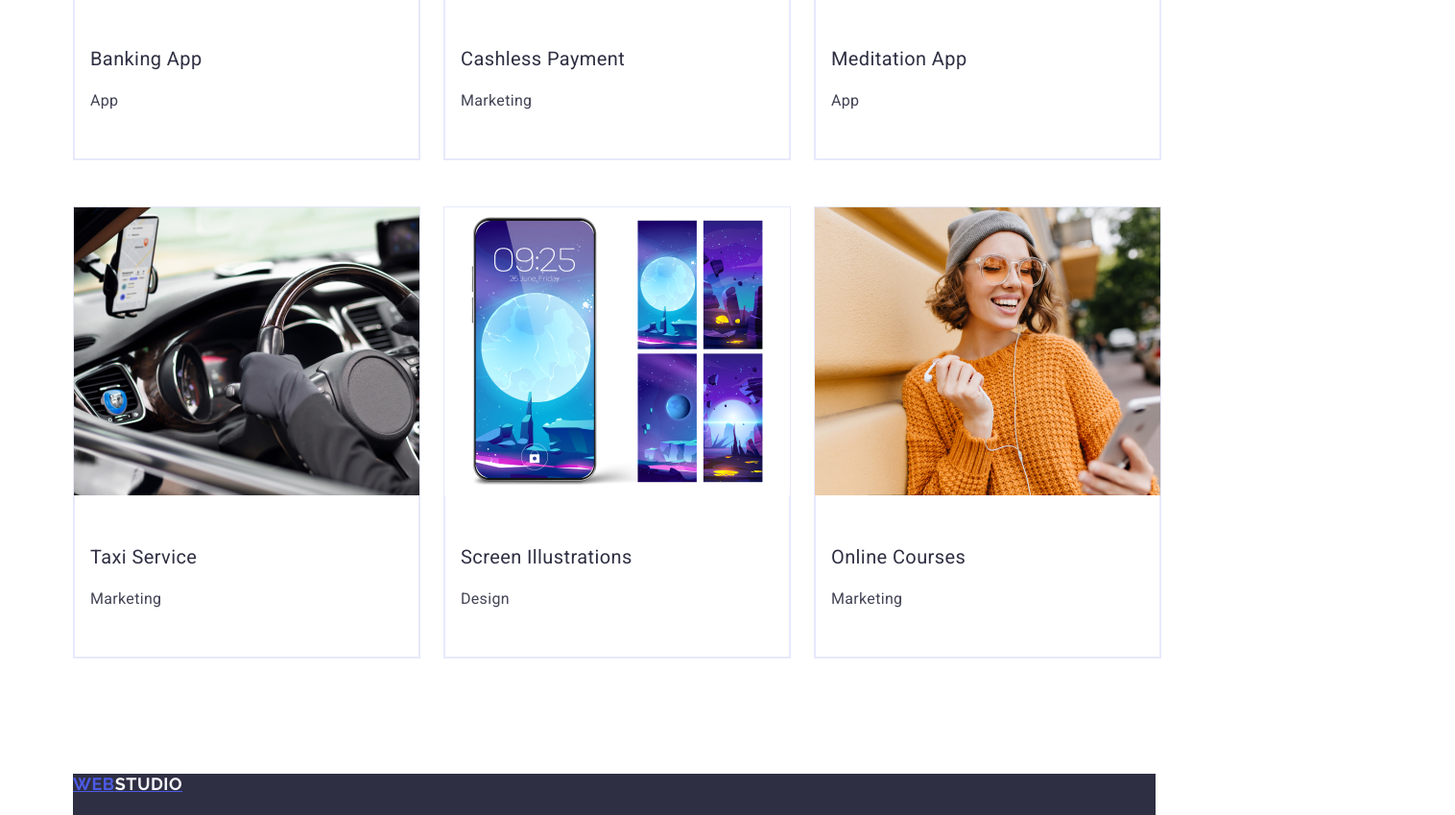
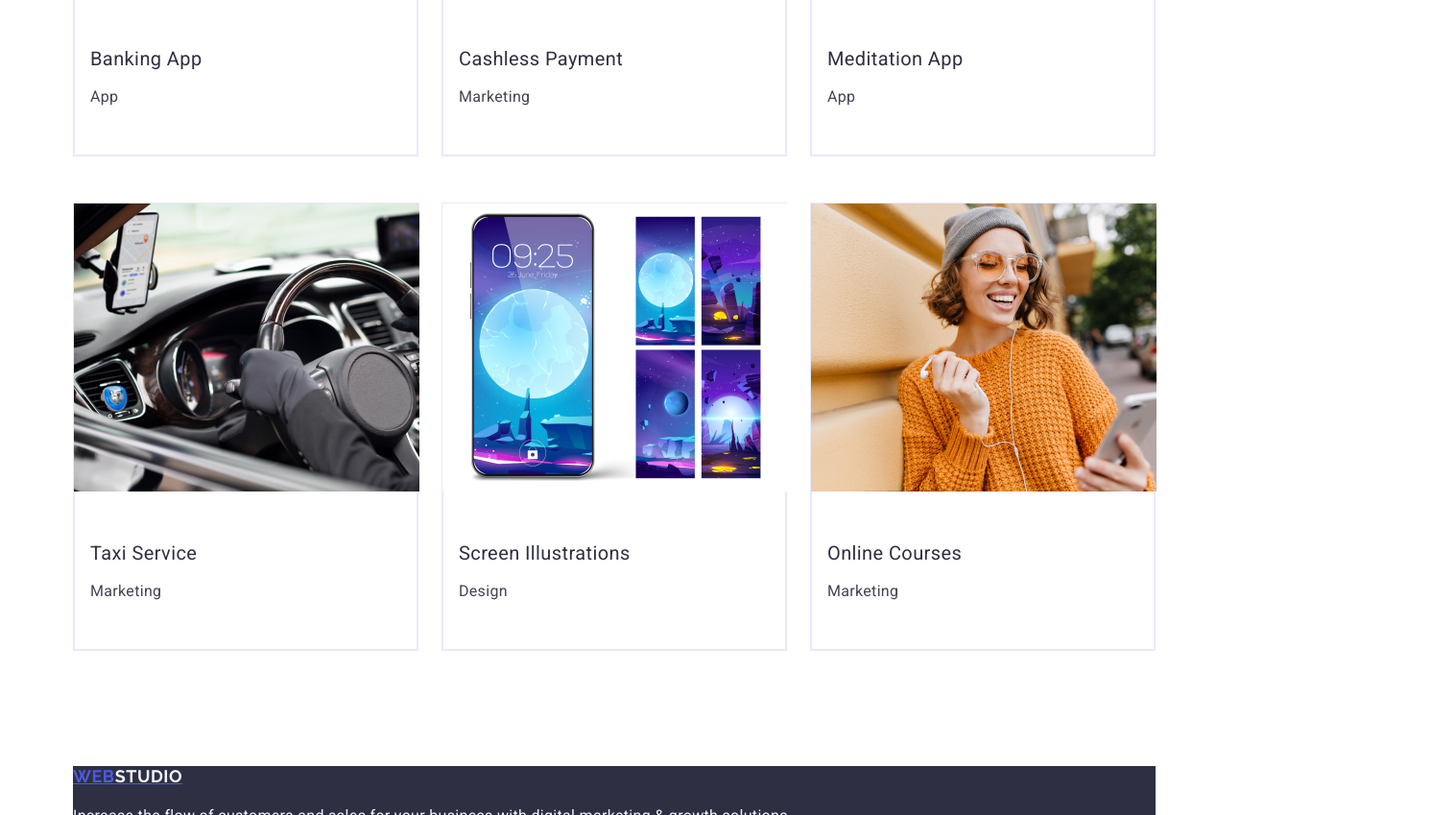
Before and after one commit to dmitryyyan/goit-markup-hw-03, a plain HTML site: page index.html in a window 1280 px wide. Shown: the part 2400-3249 px from the top of the page at 96% size, 1516 px wide, since content can reach past the window. Drawn offline with nearby package versions, Linux system fonts and the light colour scheme.

Commit message:
Update style.css

```diff
--- a/css/style.css
+++ b/css/style.css
@@ -289,15 +289,15 @@ margin-bottom: 72px;
     row-gap: 48px;
     margin: 0;
     padding: 0;
-    width: 1440px;
-    /* width: calc((100% - 48px) / 3); */
+
+
 }
 .porfolio-menu-item:nth-child(3n+3){
     margin-right: 0;
     margin-bottom: 0;
 }
 .porfolio-menu-item{
-
+    width: calc((100% - 48px) / 3);
     border: 1px solid  #E7E9FC;
 
 }
@@ -315,6 +315,7 @@ margin-bottom: 72px;
 }
 .porfolio-menu-title{
     color:  #2E2F42;
+    margin-bottom: 8px;
 
 /* Header 3 */
 font-family: "Roboto",sans-serif;
```
